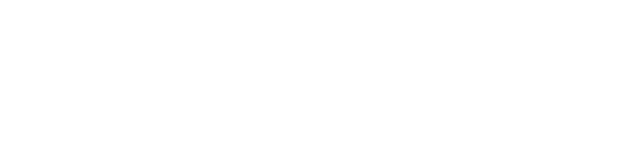
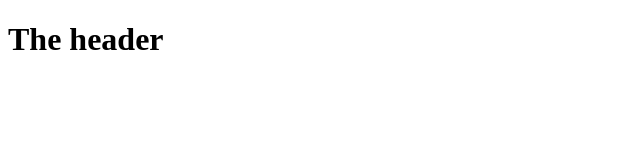
Before and after one commit to carliey/git-one, a plain HTML site: page index.html in a window 1280 px wide. Shown: the whole page, without its empty margins (0-640 px from the left). Drawn offline with Linux system fonts and the light colour scheme.

Commit message:
added a header

```diff
--- a/index.html
+++ b/index.html
@@ -5,5 +5,6 @@
     <title>git lesson</title>
   </head>
   <body>
+    <h1>The header</h1>
   </body>
 </html>
```
